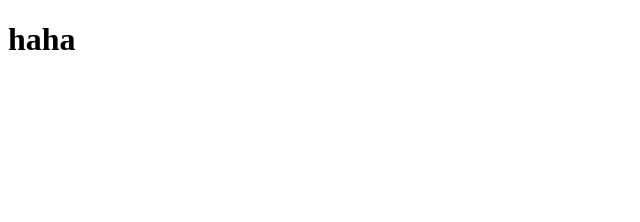
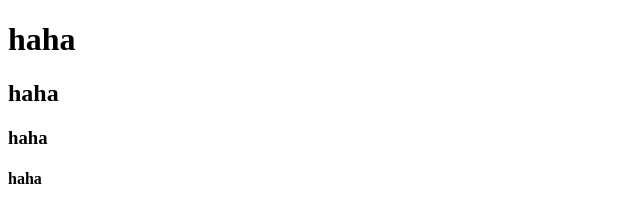
Before and after one commit to Bactvph6425/F8-Fullstack-K14, a plain HTML site: page demo/index.html in a window 1280 px wide. Shown: the whole page, without its empty margins (0-640 px from the left). Drawn offline with Linux system fonts and the light colour scheme.

Commit message:
demo push nhé

```diff
--- a/demo/index.html
+++ b/demo/index.html
@@ -7,5 +7,8 @@
 </head>
 <body>
     <h1>haha</h1>
+<h2>haha</h2>
+<h3>haha</h3>
+<h4>haha</h4>
 </body>
 </html>
```
